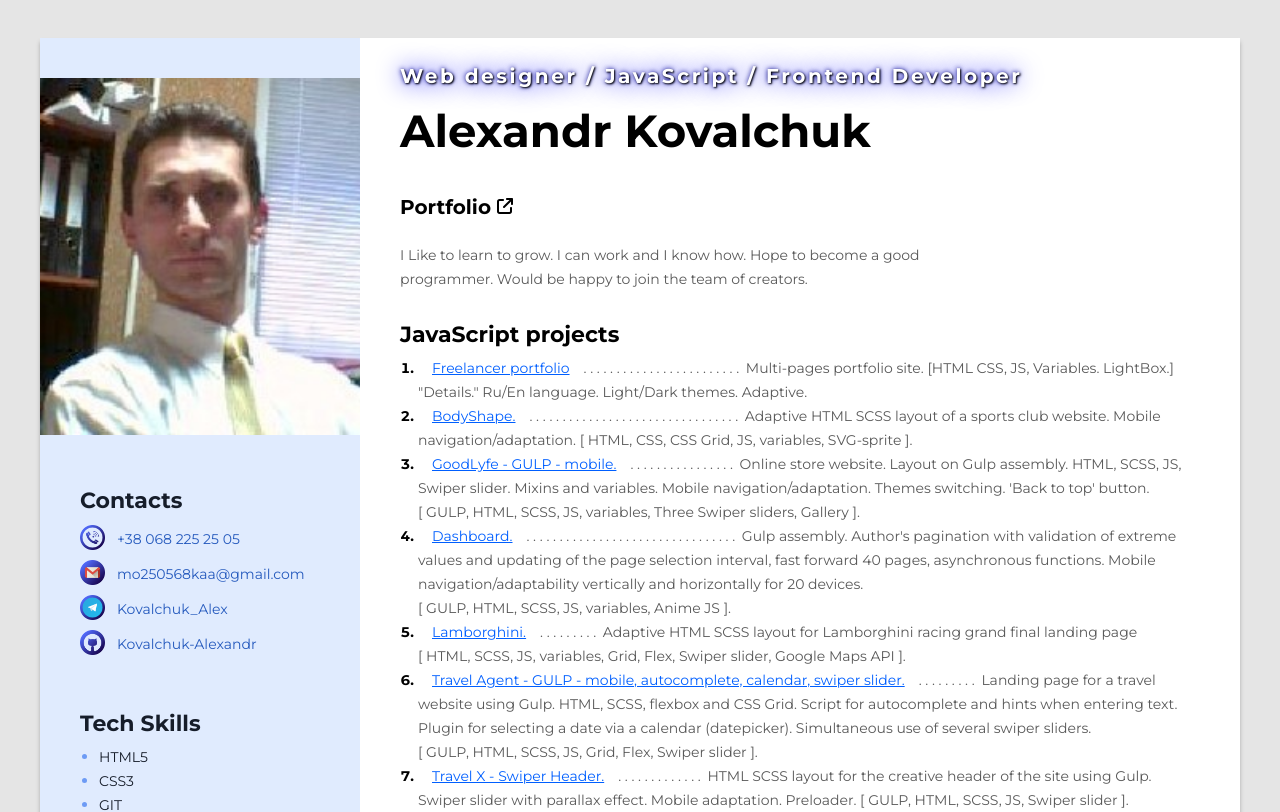
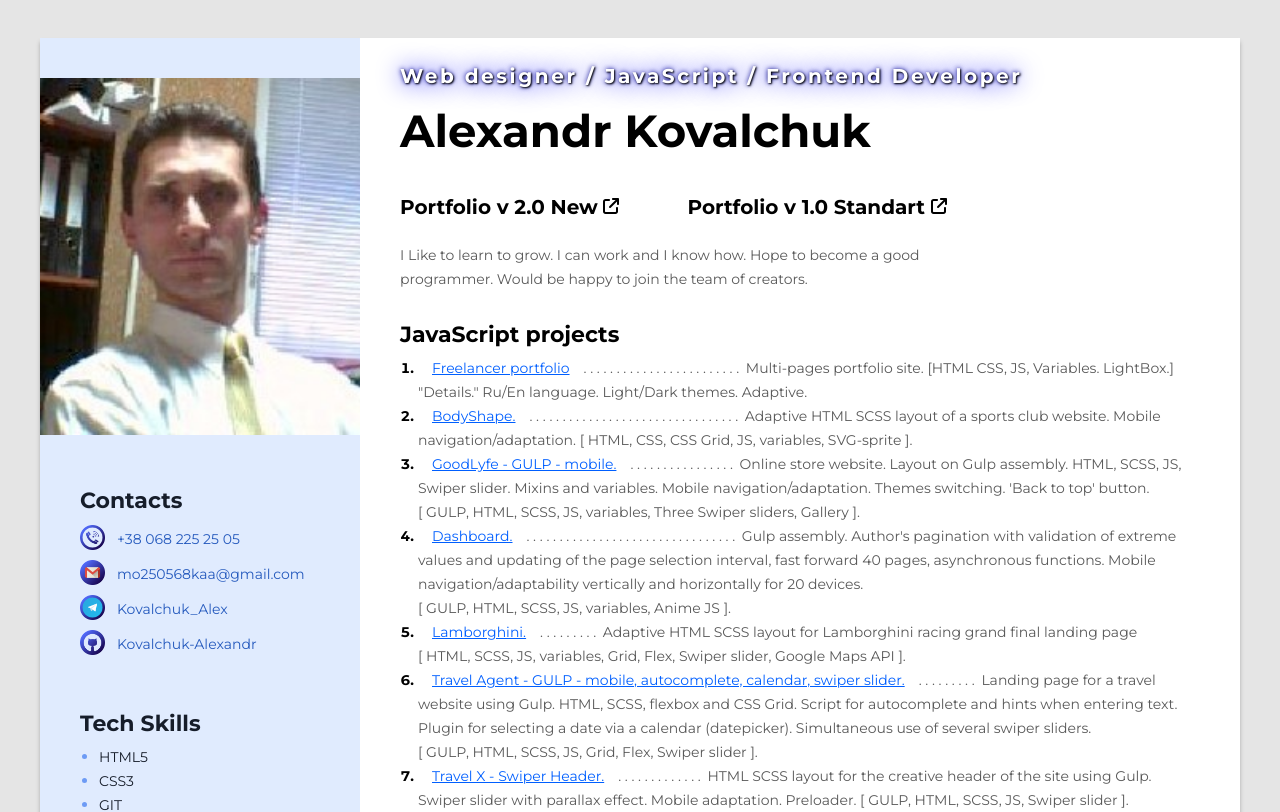
Before and after one commit to Kovalchuk-Alexandr/resume_en, a plain HTML site: page index.html in a window 1280 px wide. Shown: the top 812 px of the page. Drawn offline with Linux system fonts and the light colour scheme.

Commit message:
+ portfolio new link

```diff
--- a/css/styles.css
+++ b/css/styles.css
@@ -69,6 +69,13 @@ body {
 
 .about-me-container {
   margin-bottom: 30px;
+}
+
+.my-portfolio-link-wrapper {
+  display: flex;
+  justify-content: flex-start;
+  align-items: center;
+  gap: 60px;
 }
 
 .my-portfolio-link {
--- a/index.html
+++ b/index.html
@@ -26,13 +26,24 @@
         <div class="about-me-container">
           <h2 class="my-proffesion">Web designer / JavaScript / Frontend Developer</h2>
           <h1 class="my-name">Alexandr Kovalchuk</h1>
-          <a href="https://kovalchuk-alexandr.github.io/freelancer_portfolio_my/" target="_blank" class="my-portfolio-link">
 
-            <h3 class="my-portfolio-title">Portfolio
-              <img id="video-story-btn-icon" width="16" height="16" src="./img/icons/arrow-up-right-from-square.svg" alt="link">
-            </h3>
+          <div class="my-portfolio-link-wrapper">
+            <a href="https://kovalchuk-alexandr.github.io/FreelancerPortfolio-New/" target="_blank" class="my-portfolio-link">
 
-          </a>
+              <h3 class="my-portfolio-title">Portfolio v 2.0 New
+                <img id="video-story-btn-icon" width="16" height="16" src="./img/icons/arrow-up-right-from-square.svg" alt="link">
+              </h3>
+
+            </a>
+
+            <a href="https://kovalchuk-alexandr.github.io/freelancer_portfolio_my/" target="_blank" class="my-portfolio-link">
+
+              <h3 class="my-portfolio-title">Portfolio v 1.0 Standart
+                <img id="video-story-btn-icon" width="16" height="16" src="./img/icons/arrow-up-right-from-square.svg" alt="link">
+              </h3>
+
+            </a>
+          </div>
           <p class="my-descr">
             I Like to learn to grow. I can work and I know how. Hope to become a good programmer.
               Would be happy to join the team of creators.
```
